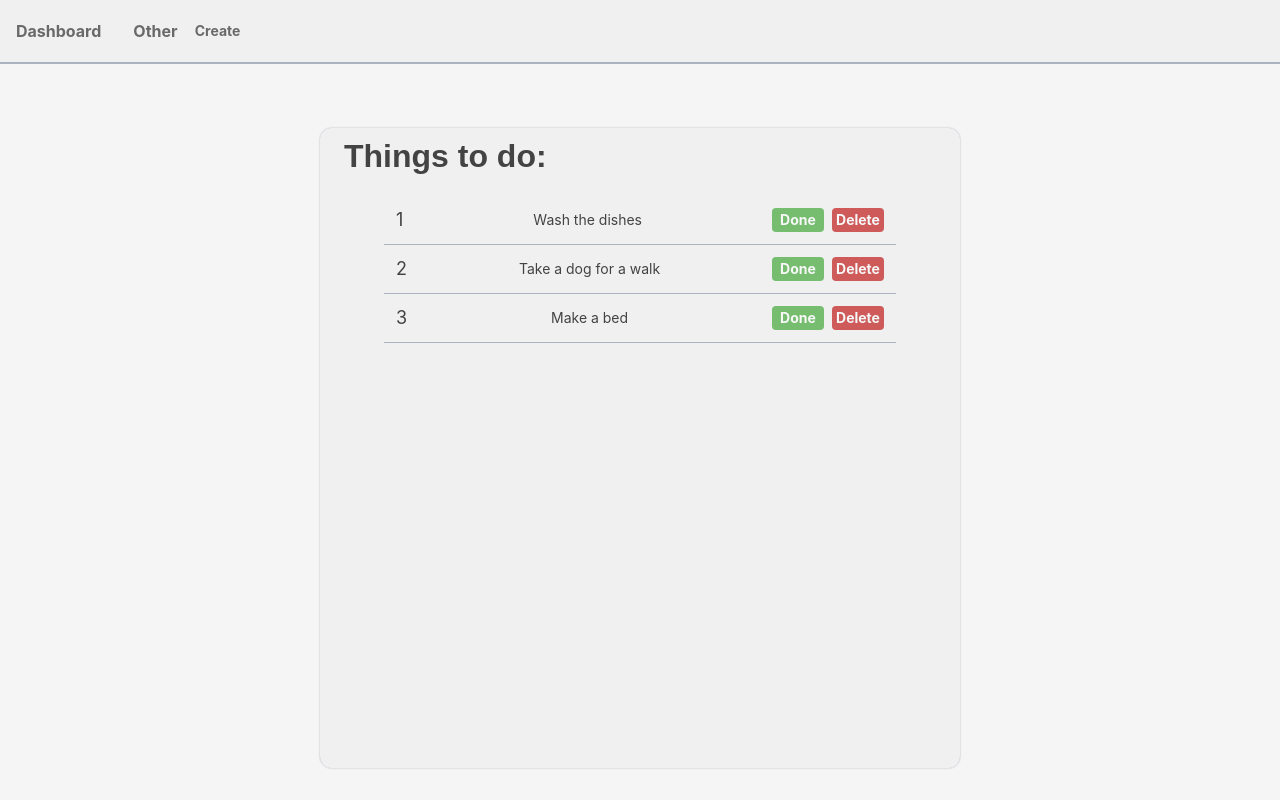
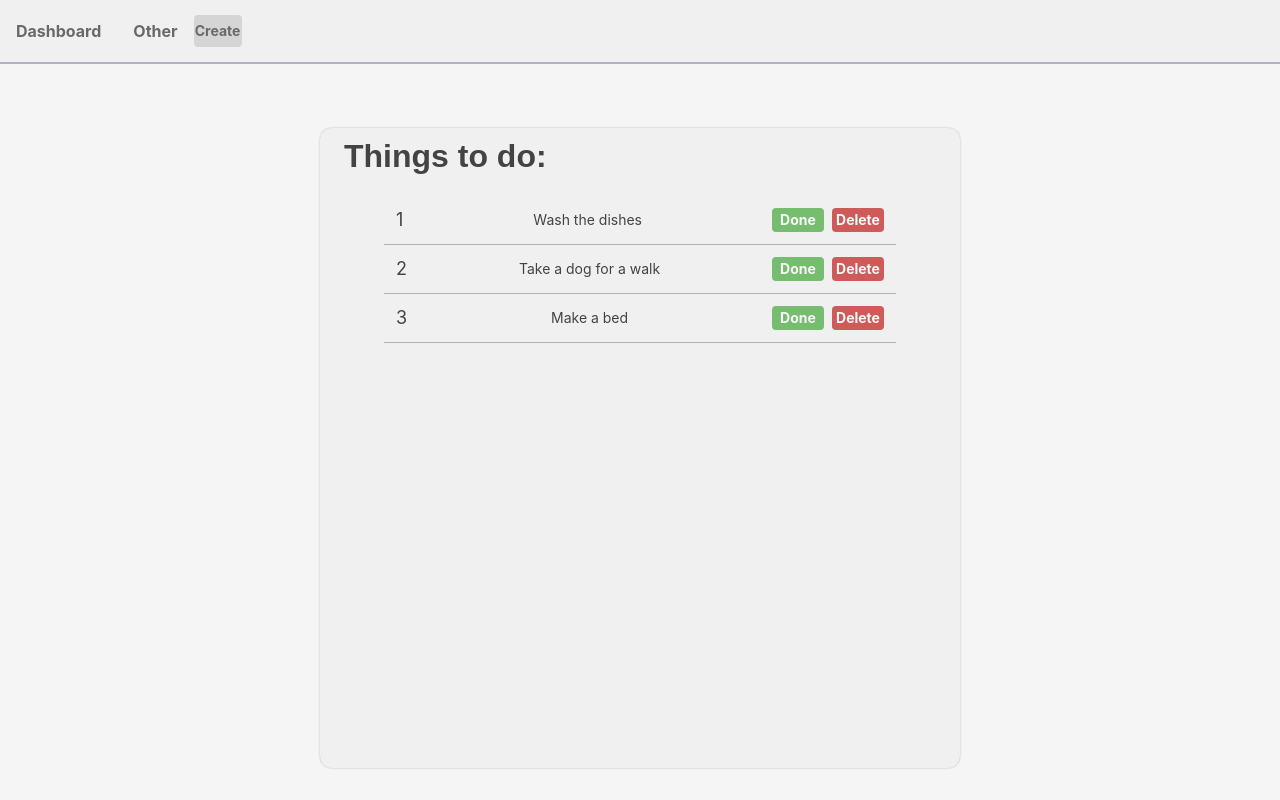
Before and after one commit to MSzostaq/TODO-List, a React (Create React App) app: page /dashboard#/ in a window 1280 px wide. Built offline with nearby package versions, Linux system fonts and the light colour scheme.

Commit message:
added constatns

```diff
--- /dev/null
+++ b/src/constants/keys.js
@@ -0,0 +1 @@
+export const ESC = 27;
--- a/src/constants/theme.js
+++ b/src/constants/theme.js
@@ -2,6 +2,7 @@ export const theme = {
   colors: {
     background: "#f5f5f5",
     backgroundPopup: "#f0f0f0",
+    buttonGrey: "#d5d5d5",
     black: "#222222",
     blue: "#0f5298",
     darkGrey: "#434343",
```
